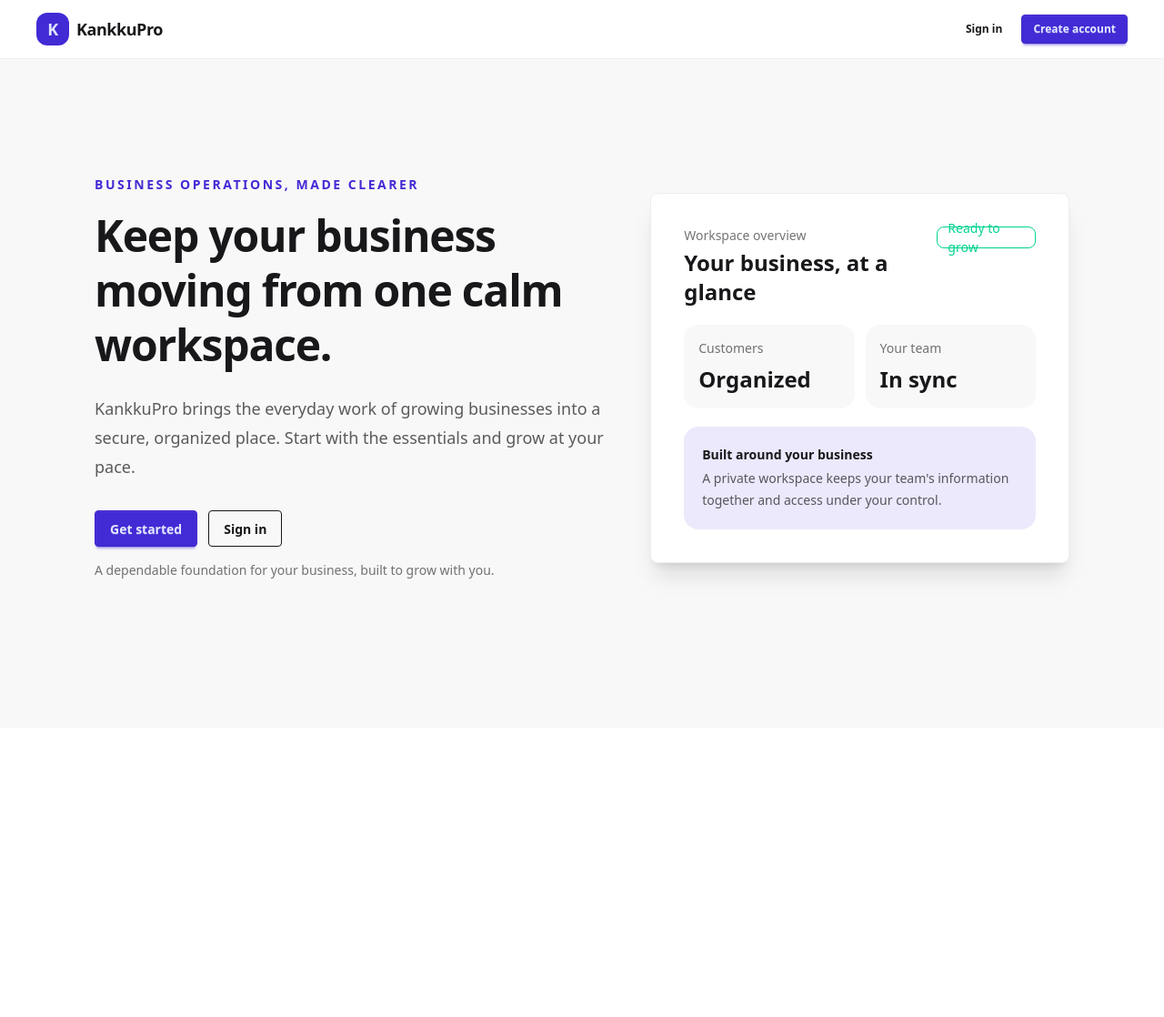
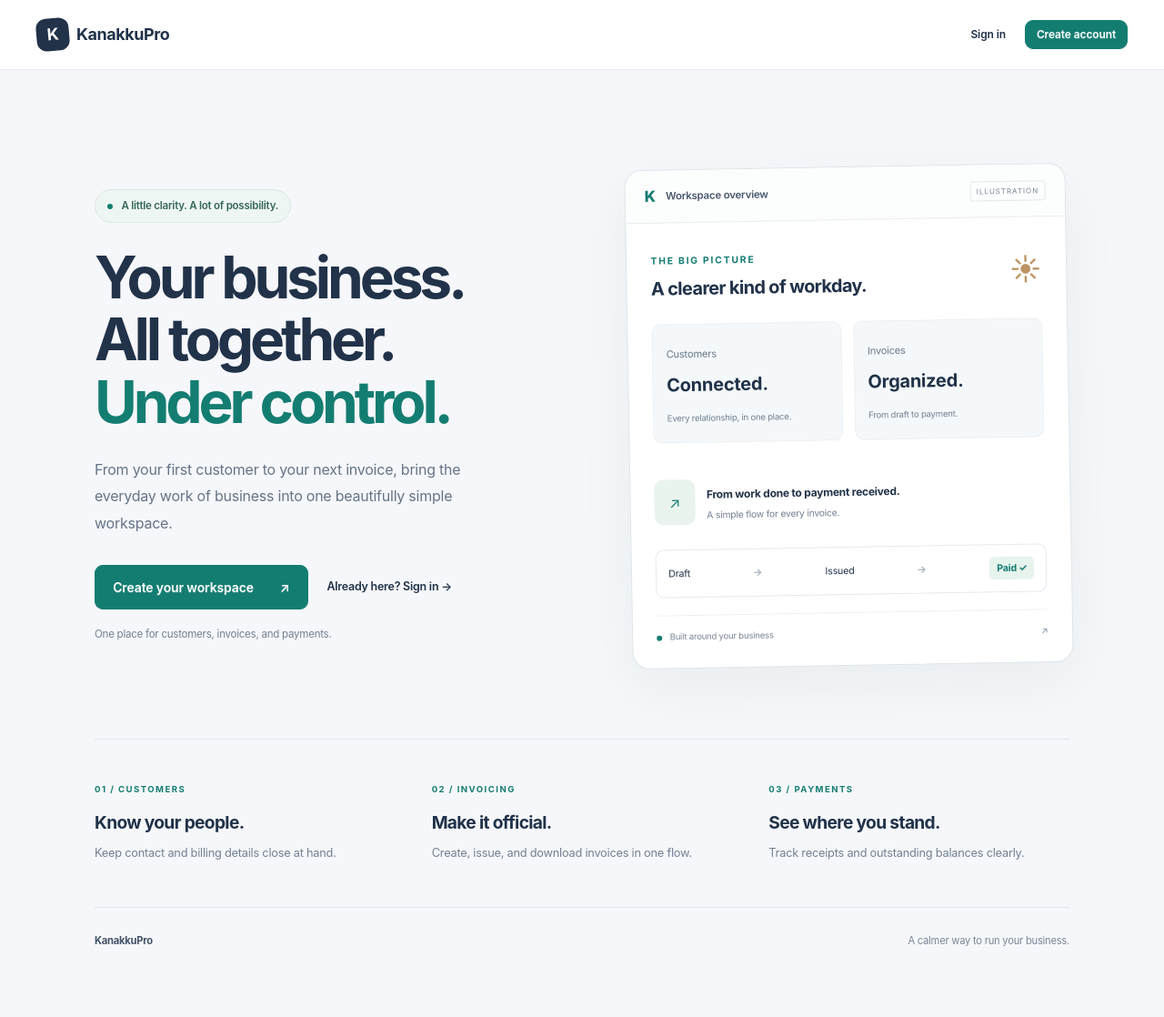
Before and after one commit to amalshaaji/kanakkupro, a Django app: page / in a window 1280 px wide. Shown: the whole page at 91% size. Before the commit the page ends 643 px from the top, so only its background shows below. Run offline with Django 5.2, Linux system fonts and the light colour scheme; style sheets or scripts are compiled from the project's sources; parts of the project's set-up code (start-up, migrations or seed data) failed here and were passed over.

Commit message:
Redesign shared interface, landing page, dashboard and team access

```diff
--- a/templates/base.html
+++ b/templates/base.html
@@ -5,8 +5,9 @@
     <meta charset="utf-8">
     <meta name="viewport" content="width=device-width, initial-scale=1">
     <meta name="htmx-config" content='{"allowScriptTags":false}'>
-    <title>{% block title %}KankkuPro{% endblock %}</title>
+    <title>{% block title %}KanakkuPro{% endblock %}</title>
     <link rel="stylesheet" href="{% static 'css/app.css' %}">
+    <link rel="stylesheet" href="{% static 'css/workspace.css' %}">
     <script src="{% static 'vendor/htmx.min.js' %}" defer></script>
     {% block extra_head %}{% endblock %}
   </head>
@@ -16,7 +17,7 @@
 
     {% if request.user.is_authenticated and request.tenant %}
       <div class="mx-auto grid min-h-[calc(100vh-4rem)] w-full max-w-[100rem] lg:grid-cols-[16rem_minmax(0,1fr)]">
-        <aside class="hidden border-r border-base-300 bg-base-100 p-4 lg:block" aria-label="Workspace navigation">
+        <aside class="workspace-sidebar hidden border-r border-base-300 bg-base-100 p-4 lg:block" aria-label="Workspace navigation">
           {% include "partials/app_navigation.html" %}
         </aside>
         <div class="min-w-0 px-4 py-6 sm:px-6 lg:px-10 lg:py-10">
--- a/templates/pages/dashboard.html
+++ b/templates/pages/dashboard.html
@@ -5,8 +5,8 @@
 {% block breadcrumbs %}{% include "partials/breadcrumbs.html" with current_page="Overview" %}{% endblock %}
 
 {% block content %}
+{% include "partials/page_heading.html" with eyebrow=request.tenant.name heading="Welcome back" description="A clear view of your sales, customers, and what needs attention." %}
 {% include "sales/financial_summary.html" %}
-{% include "partials/page_heading.html" with eyebrow=request.tenant.name heading="Welcome back" description="Your business workspace is ready for the next setup steps." %}
 <section class="grid gap-4 sm:grid-cols-2 lg:grid-cols-3" aria-label="Dashboard summary">
   <article class="card border border-base-300 bg-base-100 shadow-sm"><div class="card-body"><p class="text-sm text-base-content/60">Active customers</p><p class="text-2xl font-semibold">{{ customer_count }}</p><p class="text-sm text-base-content/60">Customer contact and billing records in this business.</p><a class="link link-primary mt-2" href="{% url 'customers:list' %}">View customers</a></div></article>
   <article class="card border border-base-300 bg-base-100 shadow-sm"><div class="card-body"><p class="text-sm text-base-content/60">Active catalog items</p><p class="text-2xl font-semibold">{{ catalog_count }}</p><p class="text-sm text-base-content/60">Products and services listed for this business.</p><a class="link link-primary mt-2" href="{% url 'catalog:list' %}">View catalog</a></div></article>
--- a/templates/pages/home.html
+++ b/templates/pages/home.html
@@ -1,41 +1,24 @@
 {% extends "base.html" %}
-
-{% block title %}KankkuPro | A clearer way to run your business{% endblock %}
-
+{% block title %}KanakkuPro | Your business, beautifully organized{% endblock %}
 {% block content %}
-<section class="grid items-center gap-12 py-10 md:grid-cols-[1.1fr_0.9fr] md:py-20">
-  <div>
-    <p class="mb-4 text-sm font-semibold uppercase tracking-[0.18em] text-primary">Business operations, made clearer</p>
-    <h1 class="max-w-2xl text-4xl font-bold leading-tight tracking-tight sm:text-5xl">Keep your business moving from one calm workspace.</h1>
-    <p class="mt-6 max-w-xl text-lg leading-8 text-base-content/70">KankkuPro brings the everyday work of growing businesses into a secure, organized place. Start with the essentials and grow at your pace.</p>
-    <div class="mt-8 flex flex-wrap gap-3">
-      {% if request.user.is_authenticated %}
-        <a class="btn btn-primary" href="{% url 'dashboard:index' %}">Open your dashboard</a>
-      {% else %}
-        <a class="btn btn-primary" href="{% url 'account_signup' %}">Get started</a>
-        <a class="btn btn-outline" href="{% url 'account_login' %}">Sign in</a>
-      {% endif %}
-    </div>
-    <p class="mt-4 text-sm text-base-content/60">A dependable foundation for your business, built to grow with you.</p>
+<section class="landing-hero">
+  <div class="hero-copy">
+    <span class="hero-pill"><span aria-hidden="true"></span> A little clarity. A lot of possibility.</span>
+    <h1>Your business.<br>All together.<br><em>Under control.</em></h1>
+    <p>From your first customer to your next invoice, bring the everyday work of business into one beautifully simple workspace.</p>
+    <div class="hero-actions">{% if request.user.is_authenticated %}<a class="btn btn-primary" href="{% url 'dashboard:index' %}">Open your workspace <span aria-hidden="true">↗</span></a>{% else %}<a class="btn btn-primary" href="{% url 'account_signup' %}">Create your workspace <span aria-hidden="true">↗</span></a><a class="hero-secondary" href="{% url 'account_login' %}">Already here? Sign in →</a>{% endif %}</div>
+    <div class="hero-footnote">One place for customers, invoices, and payments.</div>
   </div>
-  <div class="card border border-base-300 bg-base-100 shadow-xl">
-    <div class="card-body gap-5 p-7 sm:p-9">
-      <div class="flex items-start justify-between">
-        <div>
-          <p class="text-sm text-base-content/60">Workspace overview</p>
-          <h2 class="mt-1 text-2xl font-bold">Your business, at a glance</h2>
-        </div>
-        <span class="badge badge-success badge-outline">Ready to grow</span>
-      </div>
-      <div class="grid grid-cols-2 gap-3">
-        <div class="rounded-2xl bg-base-200 p-4"><p class="text-sm text-base-content/60">Customers</p><p class="mt-2 text-2xl font-semibold">Organized</p></div>
-        <div class="rounded-2xl bg-base-200 p-4"><p class="text-sm text-base-content/60">Your team</p><p class="mt-2 text-2xl font-semibold">In sync</p></div>
-      </div>
-      <div class="rounded-2xl bg-primary/10 p-5">
-        <p class="font-semibold">Built around your business</p>
-        <p class="mt-1 text-sm leading-6 text-base-content/70">A private workspace keeps your team's information together and access under your control.</p>
-      </div>
+  <div class="product-preview" aria-label="Illustrative workspace preview">
+    <div class="preview-top"><span class="preview-brand">K <span>Workspace overview</span></span><span class="preview-tag">ILLUSTRATION</span></div>
+    <div class="preview-body"><div class="preview-greeting"><div><span class="eyebrow">THE BIG PICTURE</span><h2>A clearer kind of workday.</h2></div><span class="preview-sun" aria-hidden="true">☀</span></div>
+      <div class="preview-metrics"><div><span>Customers</span><strong>Connected.</strong><small>Every relationship, in one place.</small></div><div><span>Invoices</span><strong>Organized.</strong><small>From draft to payment.</small></div></div>
+      <div class="preview-invoice"><div class="preview-document" aria-hidden="true">↗</div><div><strong>From work done to payment received.</strong><p>A simple flow for every invoice.</p></div></div>
+      <div class="preview-flow"><span>Draft</span><b aria-hidden="true">→</b><span>Issued</span><b aria-hidden="true">→</b><span class="flow-paid">Paid ✓</span></div>
+      <div class="preview-bottom"><span class="status-dot" aria-hidden="true"></span> Built around your business <span aria-hidden="true">↗</span></div>
     </div>
   </div>
 </section>
+<section class="feature-strip" aria-label="What you can do"><article><span class="feature-number">01 / CUSTOMERS</span><h2>Know your people.</h2><p>Keep contact and billing details close at hand.</p></article><article><span class="feature-number">02 / INVOICING</span><h2>Make it official.</h2><p>Create, issue, and download invoices in one flow.</p></article><article><span class="feature-number">03 / PAYMENTS</span><h2>See where you stand.</h2><p>Track receipts and outstanding balances clearly.</p></article></section>
+<footer class="landing-footer"><strong>KanakkuPro</strong><span>A calmer way to run your business.</span></footer>
 {% endblock %}
--- a/templates/partials/app_navigation.html
+++ b/templates/partials/app_navigation.html
@@ -1,5 +1,5 @@
-<nav aria-label="Workspace" class="flex flex-col gap-1">
-  <p class="mb-3 px-3 text-xs font-semibold uppercase tracking-wider text-base-content/60">Workspace</p>
+<nav aria-label="Workspace" class="workspace-navigation flex flex-col gap-1">
+  <div class="workspace-label">YOUR WORKSPACE</div>
   <a class="btn btn-ghost justify-start {% if request.resolver_match.view_name == 'dashboard:index' %}menu-active{% endif %}" href="{% url 'dashboard:index' %}" {% if request.resolver_match.view_name == 'dashboard:index' %}aria-current="page"{% endif %}>
     <svg aria-hidden="true" class="size-4" viewBox="0 0 24 24" fill="none" stroke="currentColor" stroke-width="2" stroke-linecap="round" stroke-linejoin="round"><path d="m3 10 9-7 9 7"/><path d="M5 9v12h14V9"/><path d="M9 21v-7h6v7"/></svg> Overview
   </a>
@@ -9,6 +9,7 @@
   <a class="btn btn-ghost justify-start {% if request.resolver_match.app_name == 'catalog' %}menu-active{% endif %}" href="{% url 'catalog:list' %}" {% if request.resolver_match.app_name == 'catalog' %}aria-current="page"{% endif %}>
     <svg aria-hidden="true" class="size-4" viewBox="0 0 24 24" fill="none" stroke="currentColor" stroke-width="2" stroke-linecap="round" stroke-linejoin="round"><path d="m7 7 3-3h4l3 3 3 1-2 4v8H6v-8L4 8l3-1Z"/><path d="M9 12h6"/><path d="M10 4v4"/><path d="M14 4v4"/></svg> Catalog
   </a>
+  <a class="btn btn-ghost justify-start {% if request.resolver_match.app_name == 'sales' or request.resolver_match.app_name == 'payments' %}menu-active{% endif %}" href="{% url 'sales:list' %}" {% if request.resolver_match.app_name == 'sales' or request.resolver_match.app_name == 'payments' %}aria-current="page"{% endif %}><svg aria-hidden="true" class="size-4" viewBox="0 0 24 24" fill="none" stroke="currentColor" stroke-width="2"><path d="M6 3h8l4 4v14H6z"/><path d="M14 3v5h4M9 12h6M9 16h6"/></svg> Invoices</a>
   <a class="btn btn-ghost justify-start {% if request.resolver_match.app_name == 'reports' %}menu-active{% endif %}" href="{% url 'reports:home' %}" {% if request.resolver_match.app_name == 'reports' %}aria-current="page"{% endif %}>
     <svg aria-hidden="true" class="size-4" viewBox="0 0 24 24" fill="none" stroke="currentColor" stroke-width="2" stroke-linecap="round" stroke-linejoin="round"><path d="M3 3v18h18"/><path d="m19 9-5 5-4-4-5 5"/></svg> Reports
   </a>
@@ -18,7 +19,6 @@
     </a>
   {% endif %}
   <div class="mt-6 border-t border-base-300 pt-4">
-    <a class="btn btn-ghost mb-3 w-full justify-start {% if request.resolver_match.app_name == 'sales' or request.resolver_match.app_name == 'payments' %}menu-active{% endif %}" href="{% url 'sales:list' %}">Invoices</a>
     <p class="truncate px-3 text-xs text-base-content/60">Signed in as</p>
     <a class="btn btn-ghost btn-sm mt-2 w-full justify-start" href="{% url 'mfa_index' %}">Account security</a>
     <p class="mt-1 truncate px-3 text-sm font-medium" title="{{ request.user.email }}">{{ request.user.email }}</p>
--- a/templates/partials/site_header.html
+++ b/templates/partials/site_header.html
@@ -1,14 +1,14 @@
-<header class="sticky top-0 z-30 border-b border-base-300 bg-base-100">
+<header class="site-header sticky top-0 z-30 border-b border-base-300 bg-base-100">
   <div class="navbar mx-auto h-16 w-full max-w-[100rem] px-4 sm:px-6 lg:px-10">
     <div class="flex-1">
       <a class="flex items-center gap-2 rounded-lg text-lg font-bold tracking-tight focus-visible:outline-2 focus-visible:outline-offset-4 focus-visible:outline-primary" href="{% url 'home' %}">
         <span class="grid size-9 place-items-center rounded-xl bg-primary text-primary-content" aria-hidden="true">K</span>
-        KankkuPro
+        KanakkuPro
       </a>
     </div>
 
     {% if request.user.is_authenticated %}
-      <nav aria-label="Account and business" class="hidden items-center gap-2 sm:flex">
+      <nav aria-label="Account and business" class="desktop-account hidden items-center gap-2 lg:flex">
         {% if request.tenant_memberships|length > 1 %}
           <form method="post" action="{% url 'tenants:switch' %}" class="flex items-center gap-2">
             {% csrf_token %}
@@ -33,7 +33,7 @@
         </form>
       </nav>
 
-      <details class="dropdown dropdown-end sm:hidden">
+      <details class="mobile-account dropdown dropdown-end lg:hidden">
         <summary class="btn btn-ghost btn-sm" aria-label="Open account and business menu">Menu</summary>
         <div class="dropdown-content z-40 mt-3 w-72 rounded-box border border-base-300 bg-base-100 p-4 shadow-lg">
           <p class="break-all px-2 py-1 text-xs text-base-content/60">{{ request.user.email }}</p>
--- a/templates/sales/financial_summary.html
+++ b/templates/sales/financial_summary.html
@@ -1,4 +1,4 @@
-<section class="mb-8" aria-label="Financial summary">
+<section class="financial-summary mb-8" aria-label="Financial summary">
   <div class="mb-4 flex flex-wrap items-center justify-between gap-3"><h2 class="text-xl font-semibold">Sales and receivables</h2><a class="btn btn-outline btn-sm" href="{% url 'sales:list' %}">View invoices</a></div>
   <p class="mb-4 text-sm text-base-content/70">All-time issued invoices, net of issued credit/debit notes and reversed payments. Overdue dates use the workspace time zone.</p>
   <div class="grid gap-4 sm:grid-cols-2 xl:grid-cols-4">
```
Also changed, not shown: templates/allauth/layouts/base.html (+6 -2 lines), templates/tenants/team.html (+5 -4 lines), static/css/workspace.css (added).
